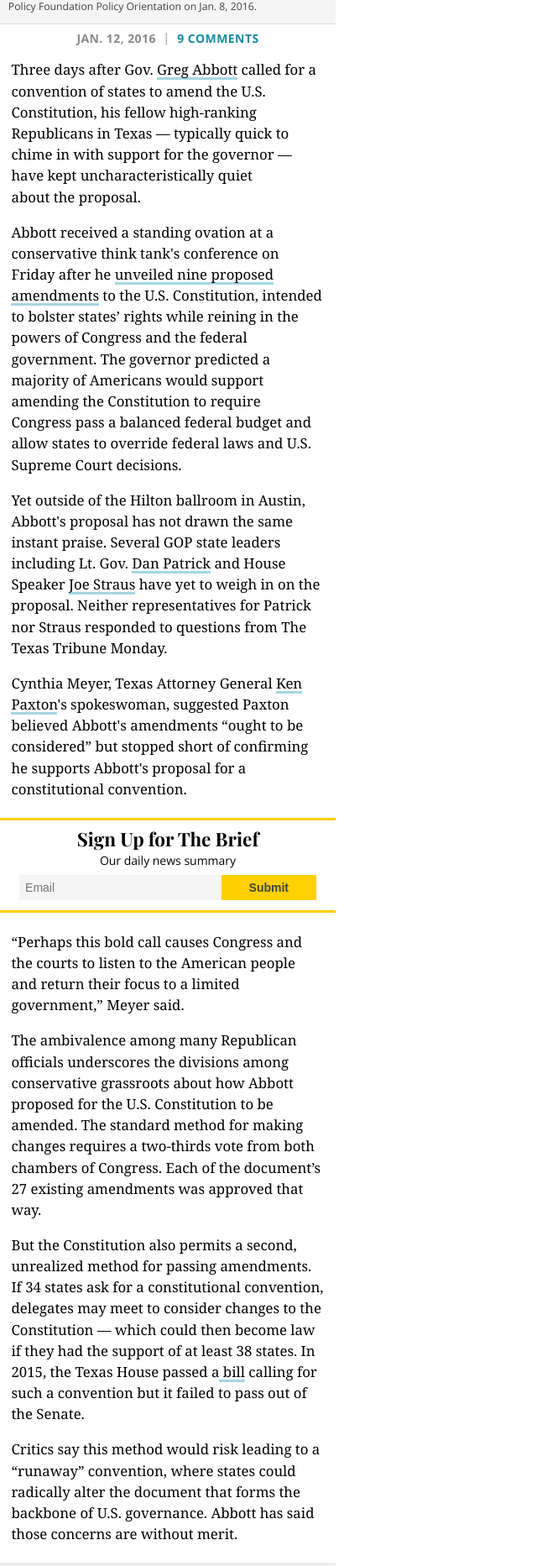
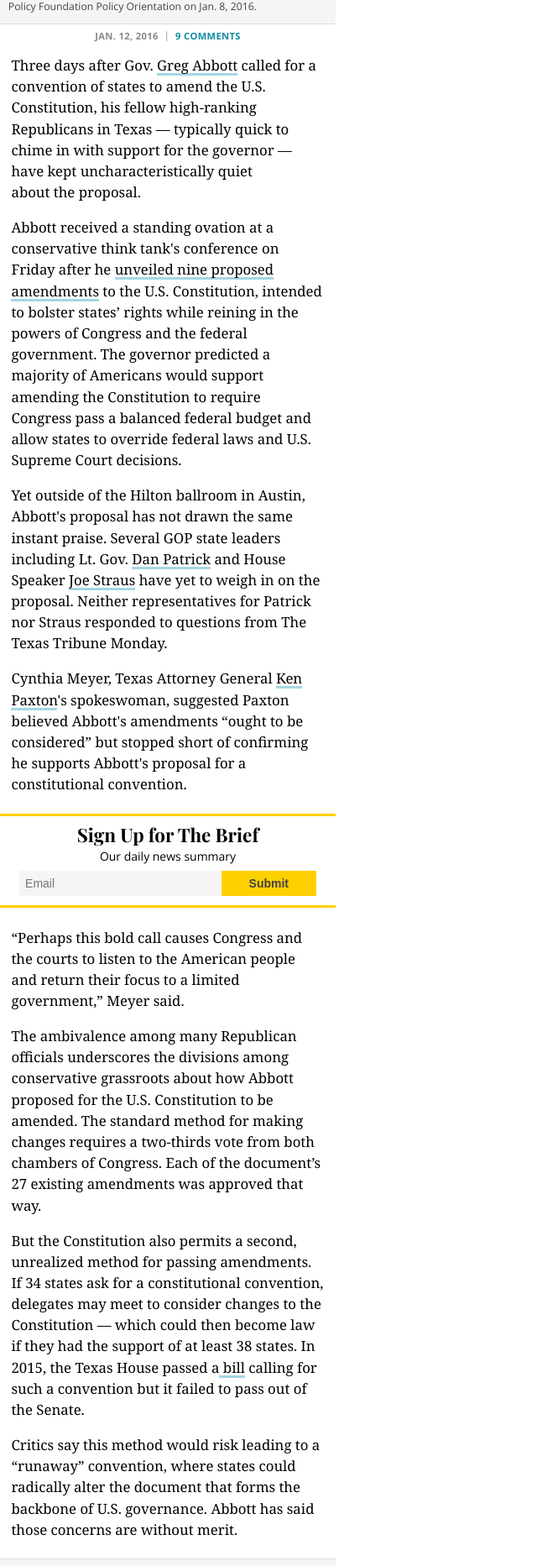
Before and after one commit to texastribune/styleguides, a Jekyll site: the page built from variation2.html, in a window 1280 px wide. Shown: the part 554-2419 px from the top of the page at 84% size, without its empty margins (0-640 px from the left). Built offline with Jekyll 4.4.1, drawn with Linux system fonts in a browser that asks for light colours; nearby versions of some CDN libraries; some web fonts are replaced.

Commit message:
Make storyinfo font size smaller; more space above related content on v2

```diff
--- a/_sass/protosandbox/_story.sass
+++ b/_sass/protosandbox/_story.sass
@@ -102,7 +102,7 @@
   .story_info
     color: #aaa
     font-family: 'Open Sans', sans-serif
-    font-size: 1em
+    font-size: 0.8em
     font-weight: 700
     letter-spacing: .03em
     margin-top: 0.5em
@@ -289,7 +289,7 @@
   .story_info
     color: #aaa
     font-family: 'Playfair Display', serif
-    font-size: 1em
+    font-size: 0.8em
     font-weight: 700
     letter-spacing: .03em
     margin-top: 0.5em
@@ -417,6 +417,7 @@
       width: 30%
   .story_relatedcontent
     margin-bottom: 3em
+    margin-top: 1em
     h2
       background-color: #222
       color: #ddd
```
Also changed, not shown: css/protosandbox.min.css.
